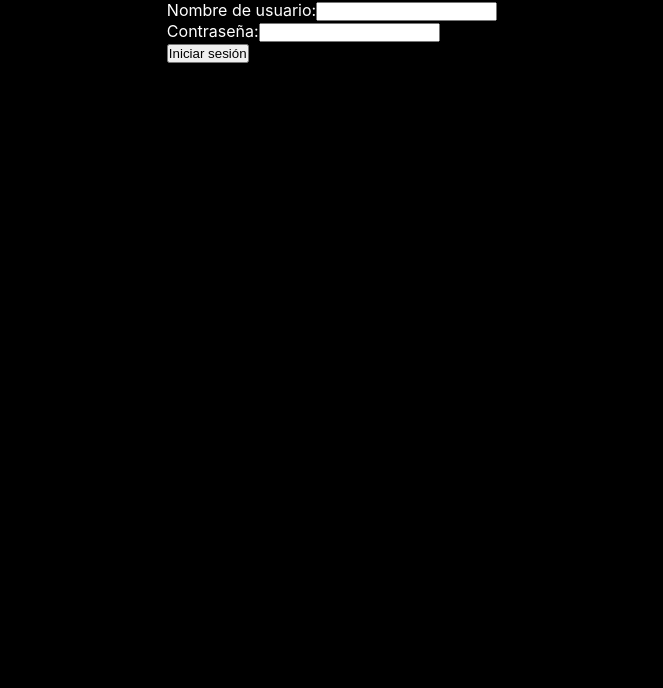
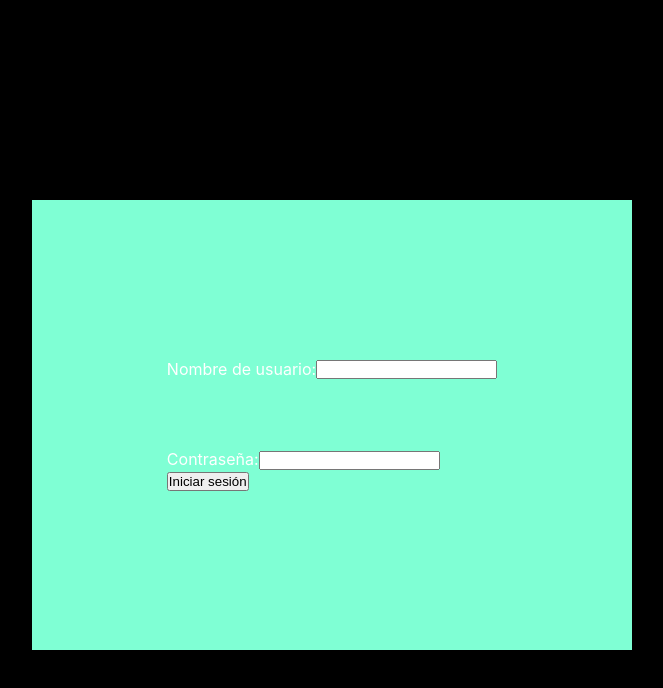
Before and after one commit to scs87/Front-End-Finalproject, a React (Create React App) app in the folder final-project/: page /login in a window 1280 px wide. Shown: the top 688 px of the page, without its empty margins (308-971 px from the left). Built offline with nearby package versions, Linux system fonts and the light colour scheme; no server answers.

Commit message:
login.css updated

```diff
--- a/final-project/src/components/Login.css
+++ b/final-project/src/components/Login.css
@@ -0,0 +1,16 @@
+.formulario {
+    display: flex;
+    justify-content: center;
+    align-items: center;
+    margin-top: 200px;
+    background-color: aquamarine;
+    height: 450px;
+    width: 600px;
+}
+
+.nom {
+    display: flex;
+    justify-content: center;
+    align-items: center;
+    margin-bottom: 70px;
+}
```
